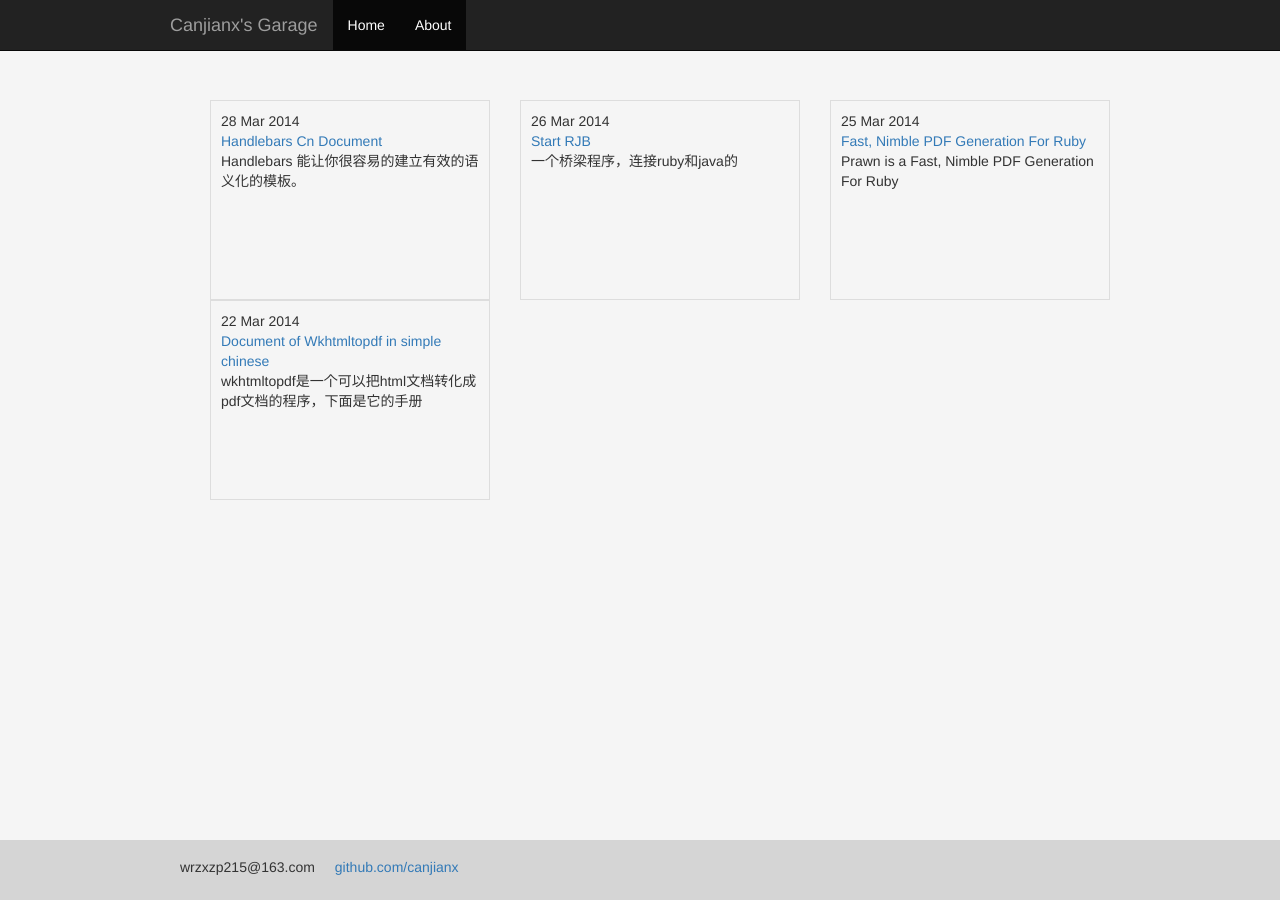
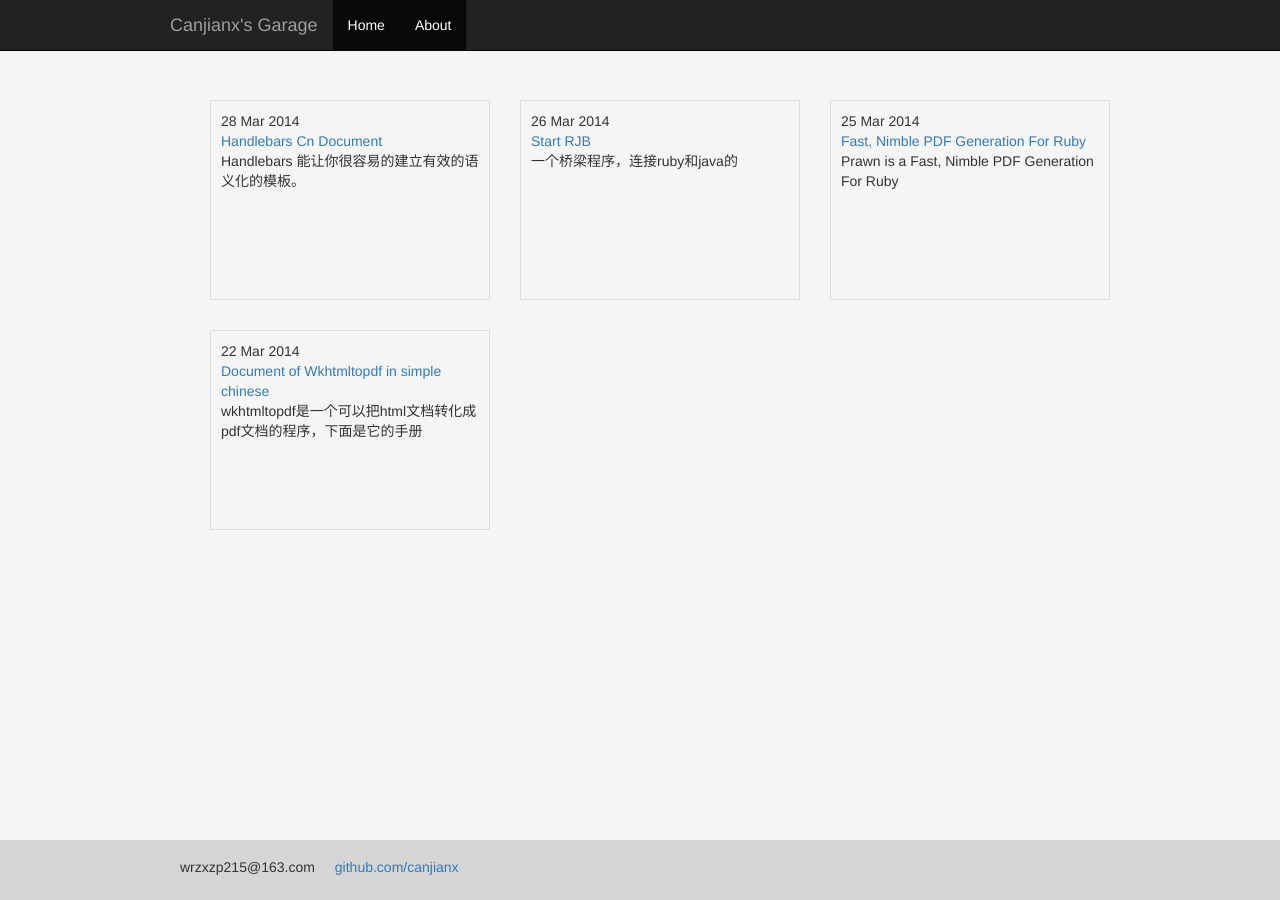
Before and after one commit to canjianx/canjianx.github.io, a Jekyll site: the page built from index.html, in a window 1280 px wide. Built offline with Jekyll 4.4.1, drawn with Linux system fonts in a browser that asks for light colours; nearby versions of some CDN libraries.

Commit message:
update about

```diff
--- a/about.html
+++ b/about.html
@@ -5,4 +5,5 @@
 
 <div class="container">
 <p>My name is Peng.Zhang</p>
+<p>对各种工具做一个入门的介绍，主要是翻译一下各种工具或技术的入门文档。或者readme。主要是前端技术。</p>
 </div>
--- a/css/main.css
+++ b/css/main.css
@@ -41,11 +41,13 @@
 }
 .postli{
   list-style: none;
+  margin-bottom: 30px;
 }
 .postCell{
   min-height:200px;
-  padding: 10px;
+  padding: 10px 0 10px 10px;
   border: solid 1px #ddd;
+  cursor: pointer;
 }
 .postCell:hover{
   border:solid 1px #888;
```
Also changed, not shown: _posts/2014-03-26-RJB.md (line endings or trailing spaces).
